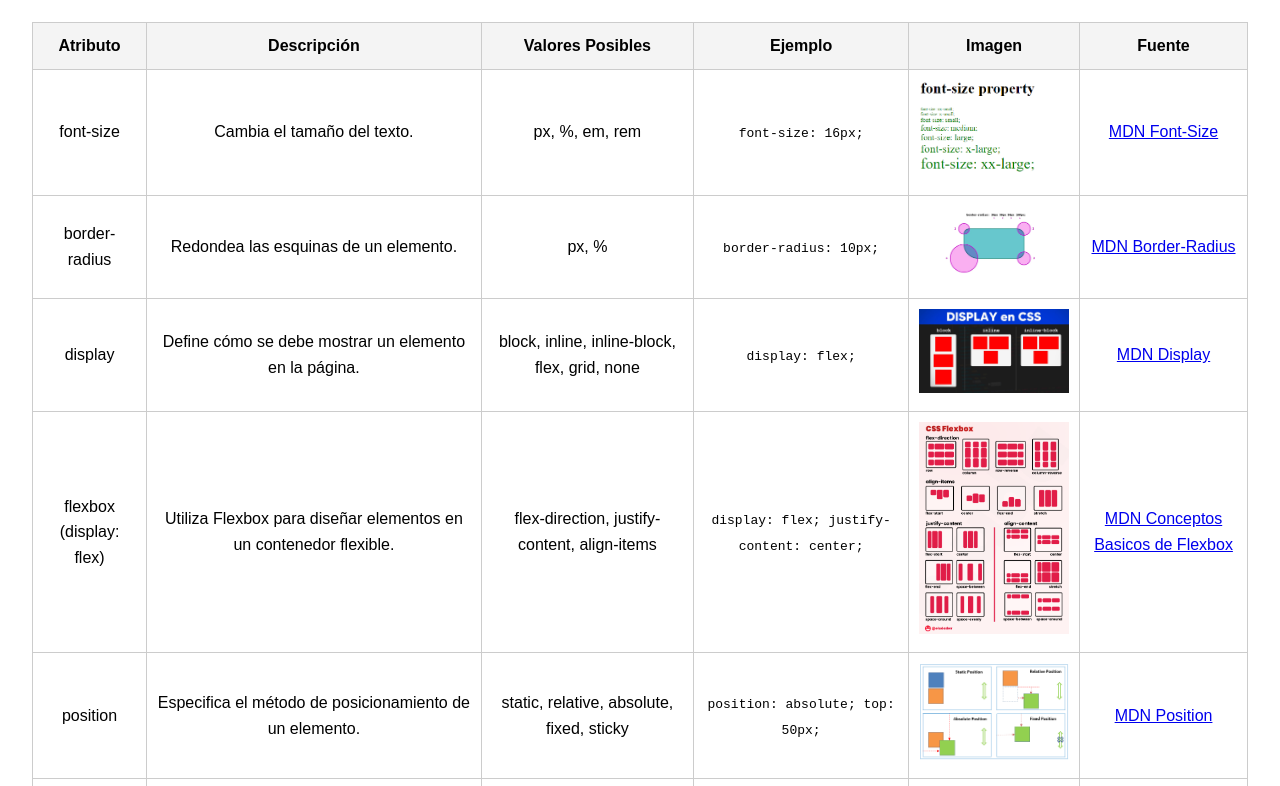
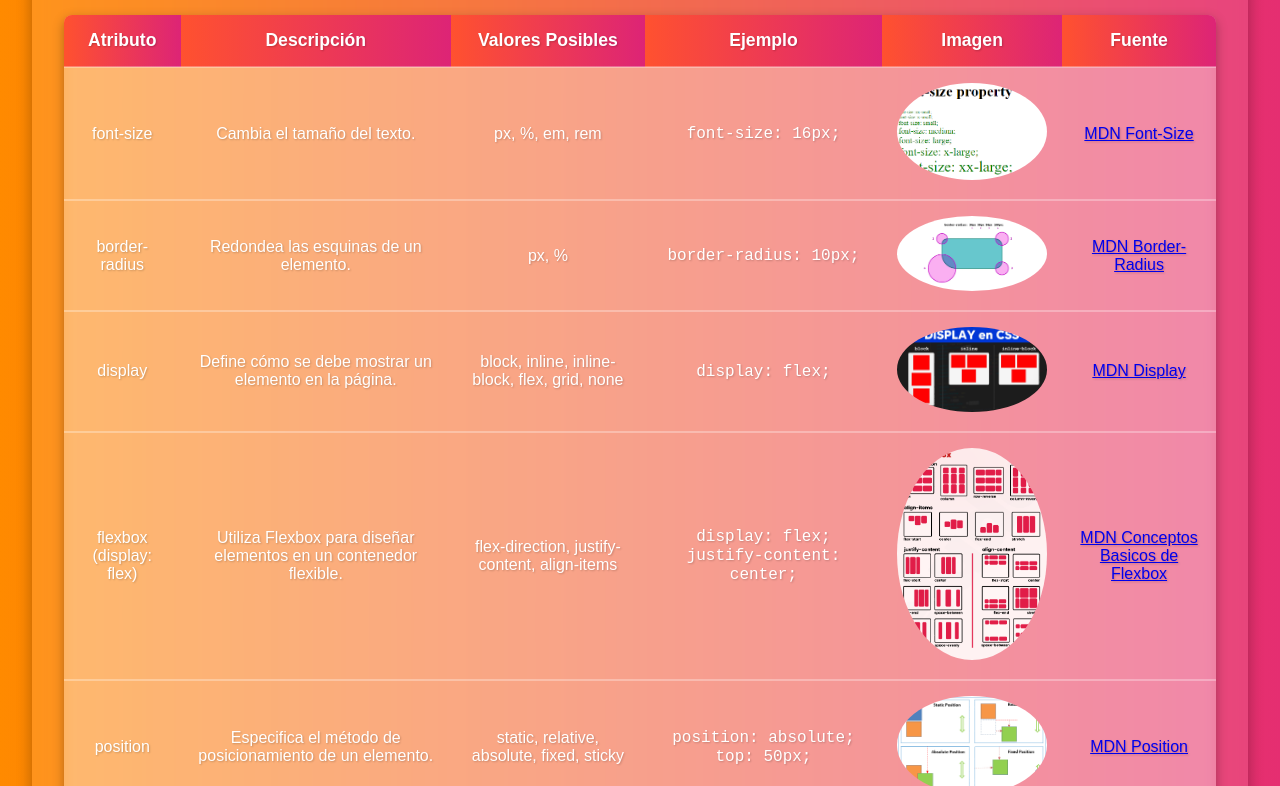
Before and after one commit to Brayan346/css-js, a plain HTML site: page index.html in a window 1280 px wide. Shown: the part 903-1689 px from the top of the page. Drawn offline with Linux system fonts and the light colour scheme.

Commit message:
style.css

```diff
--- a/style.css
+++ b/style.css
@@ -1,15 +1,19 @@
 /* Estilos generales */
 body {
-    font-family: Arial, sans-serif;
-    line-height: 1.6;
+    font-family: 'Poppins', sans-serif;
+    background: linear-gradient(to right, #ff8a00, #e52e71);
+    color: #fff;
     margin: 0;
     padding: 0;
+    text-shadow: 1px 1px 2px rgba(0,0,0,0.2);
 }
 
 /* Menú de navegación */
 nav {
-    background-color: #333;
+    background: linear-gradient(to right, #6a11cb, #2575fc);
     padding: 1rem;
+    box-shadow: 0px 4px 10px rgba(0, 0, 0, 0.3);
+    border-bottom: 4px solid #ffeb3b;
 }
 nav ul {
     list-style: none;
@@ -19,25 +23,50 @@ nav ul {
     padding: 0;
 }
 nav a {
-    color: white;
+    color: #fff;
     text-decoration: none;
     font-weight: bold;
+    font-size: 1.2rem;
+    transition: all 0.3s ease;
 }
 nav a:hover {
-    color: #00bcd4;
-    cursor: pointer;
+    color: #ffeb3b;
+    text-transform: uppercase;
+    letter-spacing: 1px;
 }
 
 /* Secciones */
 section {
     padding: 2rem;
+    background: rgba(255, 255, 255, 0.1);
+    backdrop-filter: blur(8px);
+    border-radius: 15px;
+    box-shadow: 0px 6px 15px rgba(0, 0, 0, 0.3);
+    margin: 1rem auto;
+    max-width: 90%;
+    animation: fadeIn 1s ease-in-out;
 }
+
+/* Animaciones */
+@keyframes fadeIn {
+    from {
+        opacity: 0;
+        transform: translateY(10px);
+    }
+    to {
+        opacity: 1;
+        transform: translateY(0);
+    }
+}
+
 section img {
     width: 150px;
-    transition: transform 0.3s ease;
+    border-radius: 50%;
+    transition: transform 0.3s ease, box-shadow 0.3s ease;
 }
 section img:hover {
-    transform: scale(1.1);
+    transform: rotate(10deg) scale(1.1);
+    box-shadow: 0px 4px 12px rgba(255, 255, 255, 0.5);
 }
 
 /* Tabla */
@@ -45,17 +74,29 @@ table {
     width: 100%;
     border-collapse: collapse;
     margin-top: 2rem;
+    background-color: rgba(255, 255, 255, 0.2);
+    border-radius: 8px;
+    overflow: hidden;
+    box-shadow: 0px 4px 12px rgba(0, 0, 0, 0.3);
+    backdrop-filter: blur(5px);
 }
 th, td {
-    border: 1px solid #ccc;
-    padding: 10px;
+    padding: 15px;
     text-align: center;
+    border-bottom: 2px solid rgba(255, 255, 255, 0.3);
 }
 th {
-    background-color: #f4f4f4;
+    background: linear-gradient(to right, #ff512f, #dd2476);
+    color: white;
+    font-size: 1.1rem;
+}
+td {
+    background-color: rgba(255, 255, 255, 0.1);
+    font-size: 1rem;
 }
 img {
     width: 100px;
+    border-radius: 12px;
 }
 
 /* Responsividad */
@@ -66,4 +107,8 @@ img {
     img {
         width: 80px;
     }
+    nav ul {
+        flex-direction: column;
+        text-align: center;
+    }
 }
```
